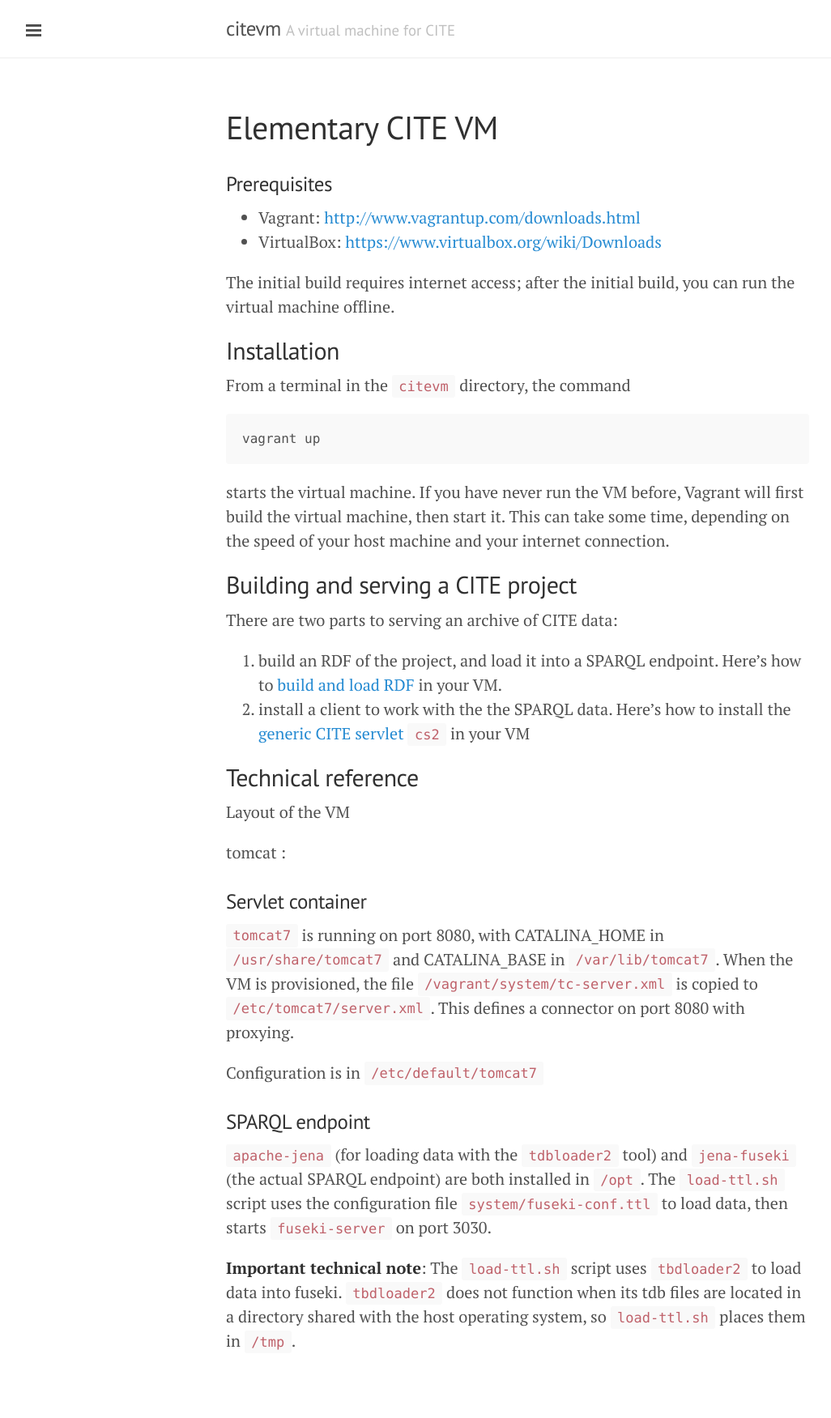
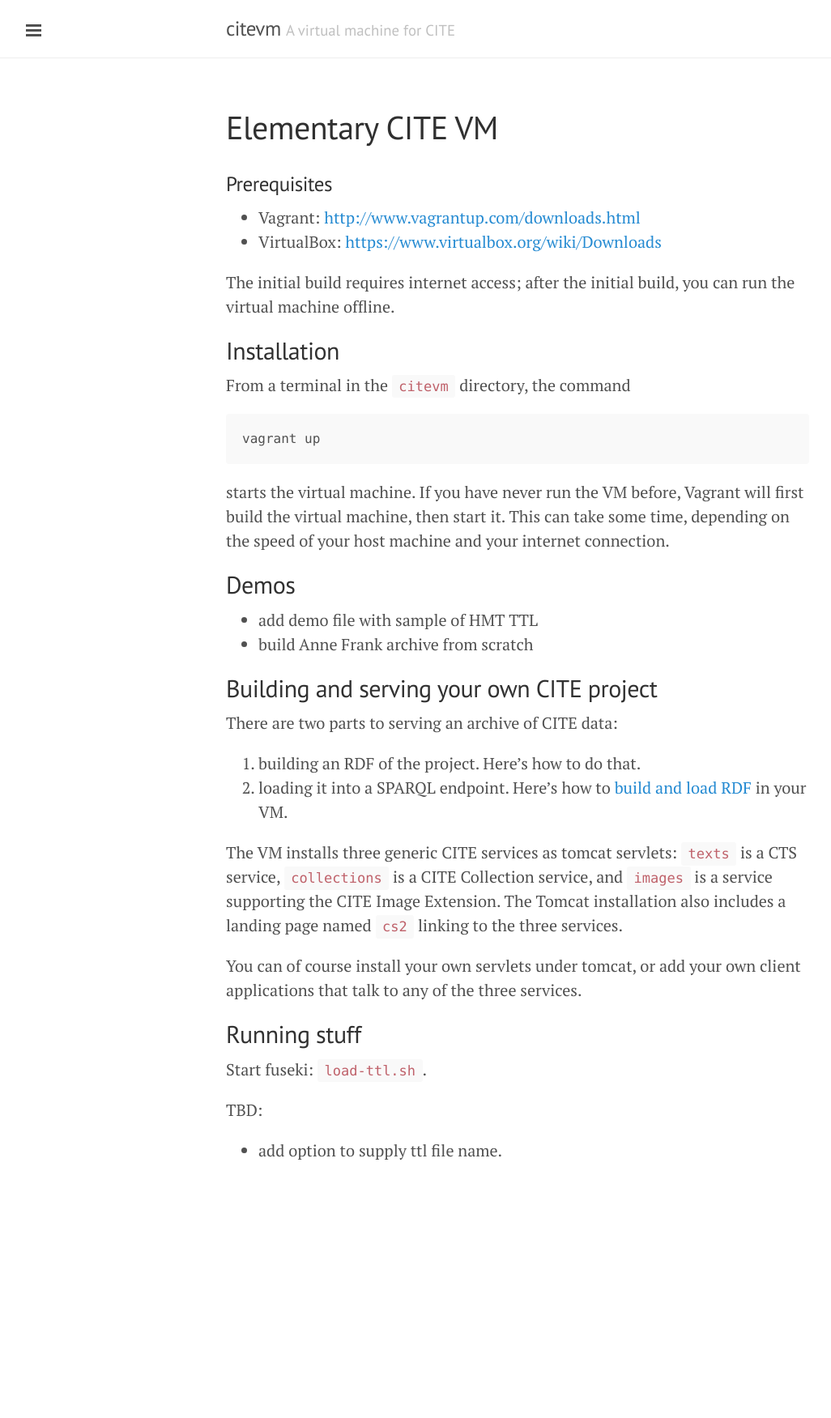
Before and after one commit to cite-architecture/citevm, a Jekyll site: the page built from elementary/index.md, in a window 1280 px wide. Shown: the whole page at 81% size, without its empty margins (1-1027 px from the left). Built offline with Jekyll 4.4.1, drawn with Linux system fonts in a browser that asks for light colours; after the commit the page ends 1516 px from its top, so only the background shows below that.

```diff
--- a/elementary/index.md
+++ b/elementary/index.md
@@ -18,34 +18,29 @@ From a terminal in the `citevm` directory, the command
 
 starts the virtual machine.  If you have never run the VM before, Vagrant will first build the virtual machine, then start it.  This can take some time, depending on the speed of your host machine and your internet connection.
 
+## Demos
 
-## Building and serving a CITE project
+- add demo file with sample of HMT TTL
+- build Anne Frank archive from scratch
+
+
+## Building and serving your own CITE project
 
 There are two parts to serving an archive of CITE data:
 
-1. build an RDF of the project, and load it into a SPARQL endpoint.  Here's how to [build and load RDF](./rdf-build) in your VM.
-2. install a client to work with the the SPARQL data.  Here's how to install the [generic CITE servlet `cs2`](./cs2) in your VM
+1. building an RDF of the project.  Here's how to do that.
+2. loading it into a SPARQL endpoint.  Here's how to [build and load RDF](./rdf-build) in your VM.
 
 
+The VM installs three generic CITE services as tomcat servlets: `texts` is a CTS service, `collections` is a CITE Collection service, and `images` is a service supporting the CITE Image Extension.  The Tomcat installation also includes a landing page named `cs2` linking to the three services.
 
-## Technical reference
-
-Layout of the VM
-
-tomcat :
-
-### Servlet container
+You can of course install your own servlets under tomcat, or add your own client applications that talk to any of the three services.
 
 
-`tomcat7` is running on port 8080, with CATALINA_HOME in `/usr/share/tomcat7` and CATALINA_BASE in `/var/lib/tomcat7`.  When the VM is provisioned, the file `/vagrant/system/tc-server.xml` is copied to  `/etc/tomcat7/server.xml`.  This defines a connector on port 8080 with proxying.
+## Running stuff
 
+Start fuseki: `load-ttl.sh`.
 
-Configuration is in `/etc/default/tomcat7`
+TBD:
 
-
-
-### SPARQL endpoint
-
-`apache-jena` (for loading data with the `tdbloader2` tool) and `jena-fuseki` (the actual SPARQL endpoint) are both installed in `/opt`. The `load-ttl.sh` script uses the configuration file `system/fuseki-conf.ttl` to load data, then starts `fuseki-server` on port 3030.
-
-**Important technical note**:  The `load-ttl.sh` script uses `tbdloader2` to load data into fuseki.  `tbdloader2` does not function when its tdb files are located in a directory shared with the host operating system, so `load-ttl.sh` places them in `/tmp`.
+- add option to supply ttl file name.
```
Also changed, not shown: elementary/layout.md (added, +26 -0 lines), index.md (+2 -2 lines).
